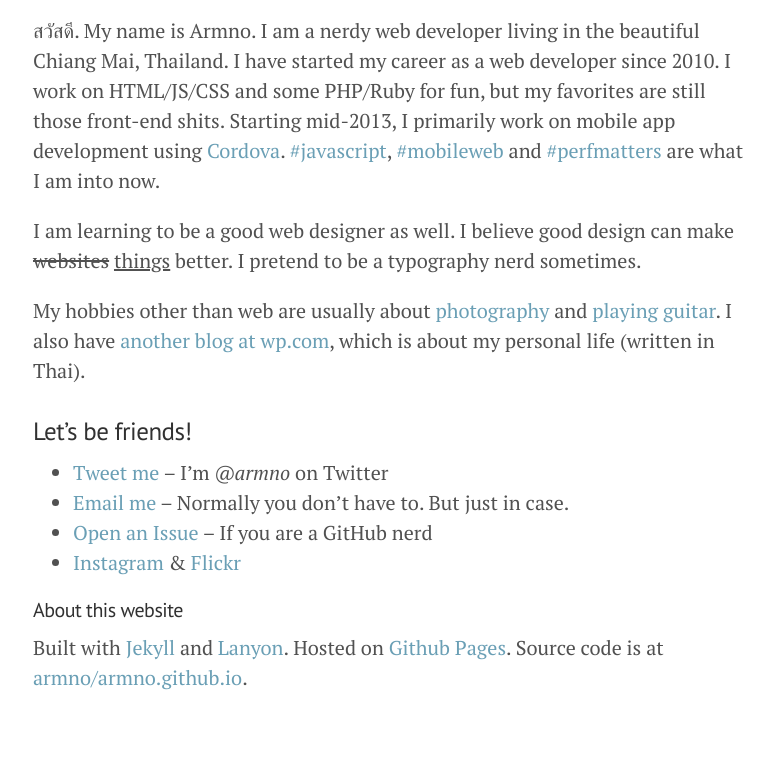
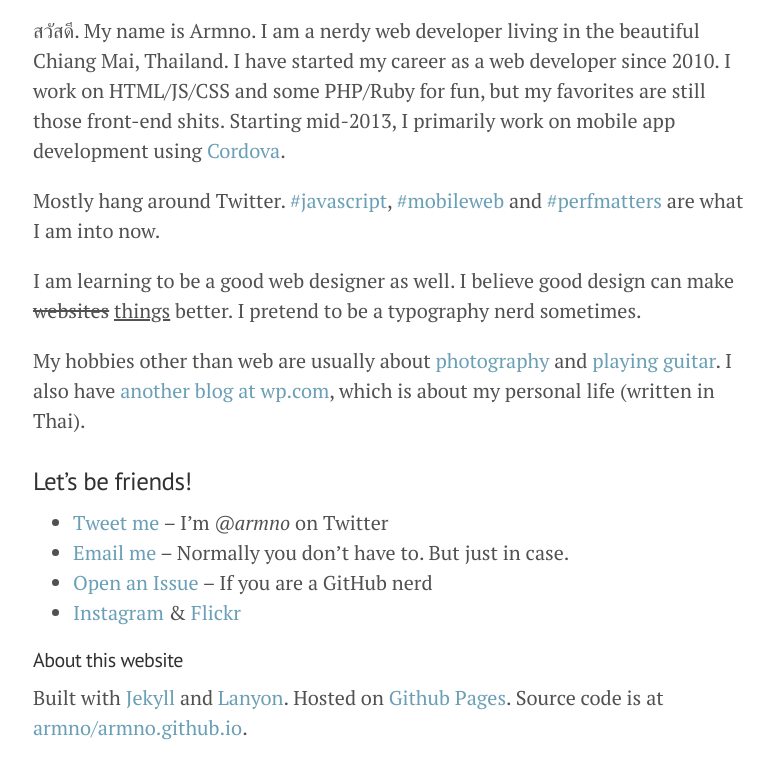
Before and after one commit to armno/armno.github.io, a Jekyll site: the page built from about/index.md, in a window 1280 px wide, cut to the strip 346-1169 px from the top of the page. Shown: the top 779 px of the strip, without its empty margins (247-1021 px from the left). Built offline with Jekyll 4.4.1, drawn with Linux system fonts in a browser that asks for light colours; Markdown is read by kramdown in place of the engine named in the settings.

Commit message:
with this

```diff
--- a/about/index.md
+++ b/about/index.md
@@ -6,7 +6,9 @@ description: สวัสดี My name is Armno. I am a web developer living in
 
 ![My Gravatar Profile](http://www.gravatar.com/avatar/2b94fcf4614d1a468cc00c21612fea46?s=150)
 
-สวัสดี. My name is Armno. I am a nerdy web developer living in the beautiful Chiang Mai, Thailand. I have started my career as a web developer since 2010. I work on HTML/JS/CSS and some PHP/Ruby for fun, but my favorites are still those front-end shits. Starting mid-2013, I primarily work on mobile app development using [Cordova](http://cordova.io). [#javascript](https://twitter.com/search?q=%23javascript&src=typd), [#mobileweb](https://twitter.com/search?src=typd&q=%23mobileweb) and [#perfmatters](https://twitter.com/search?src=typd&q=%23perfmatters) are what I am into now.
+สวัสดี. My name is Armno. I am a nerdy web developer living in the beautiful Chiang Mai, Thailand. I have started my career as a web developer since 2010. I work on HTML/JS/CSS and some PHP/Ruby for fun, but my favorites are still those front-end shits. Starting mid-2013, I primarily work on mobile app development using [Cordova](http://cordova.io).
+
+Mostly hang around Twitter. [#javascript](https://twitter.com/search?q=%23javascript&src=typd), [#mobileweb](https://twitter.com/search?src=typd&q=%23mobileweb) and [#perfmatters](https://twitter.com/search?src=typd&q=%23perfmatters) are what I am into now.
 
 I am learning to be a good web designer as well. I believe good design can make <del>websites</del> <ins>things</ins> better. I pretend to be a typography nerd sometimes.
 
```
